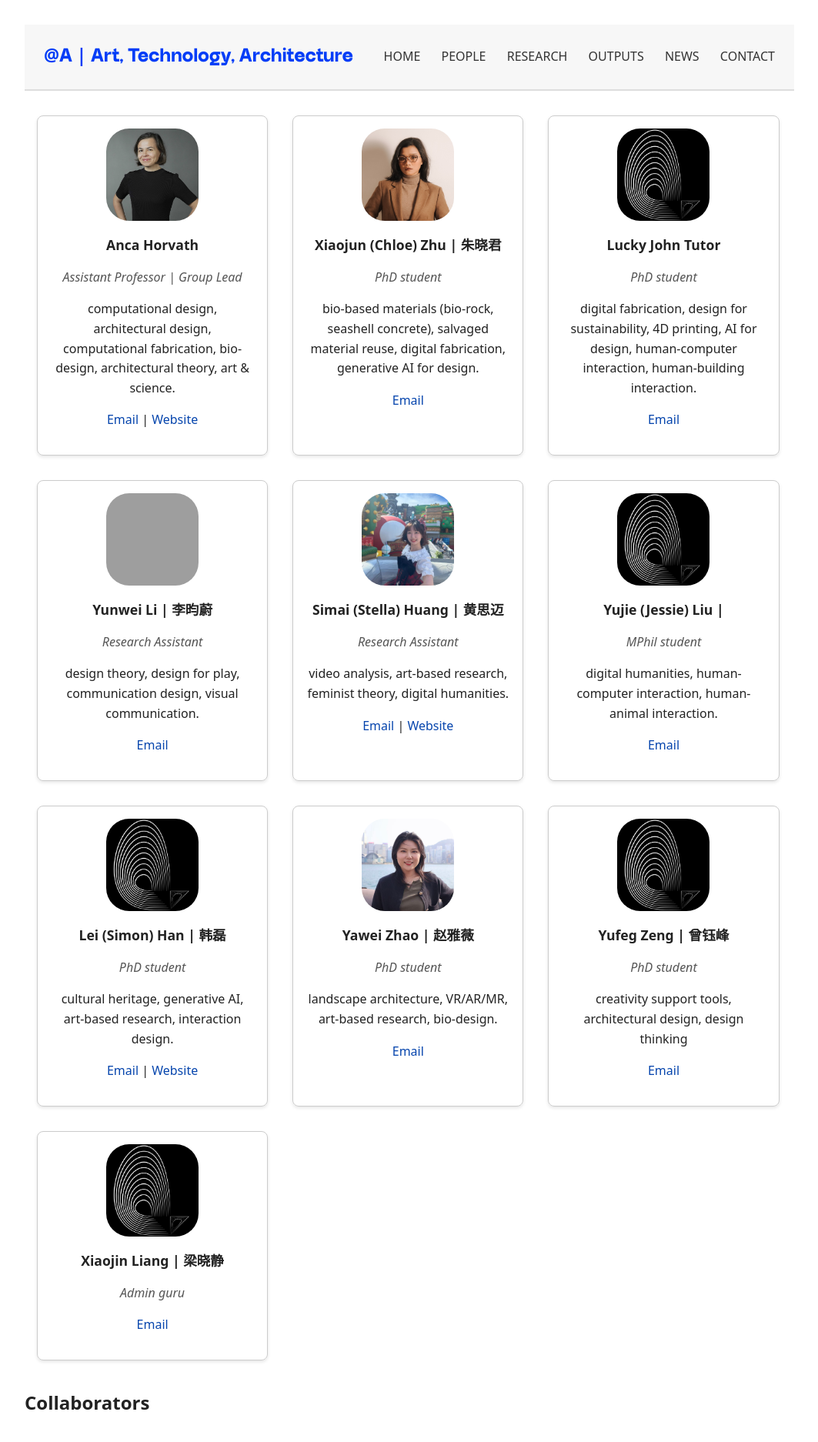
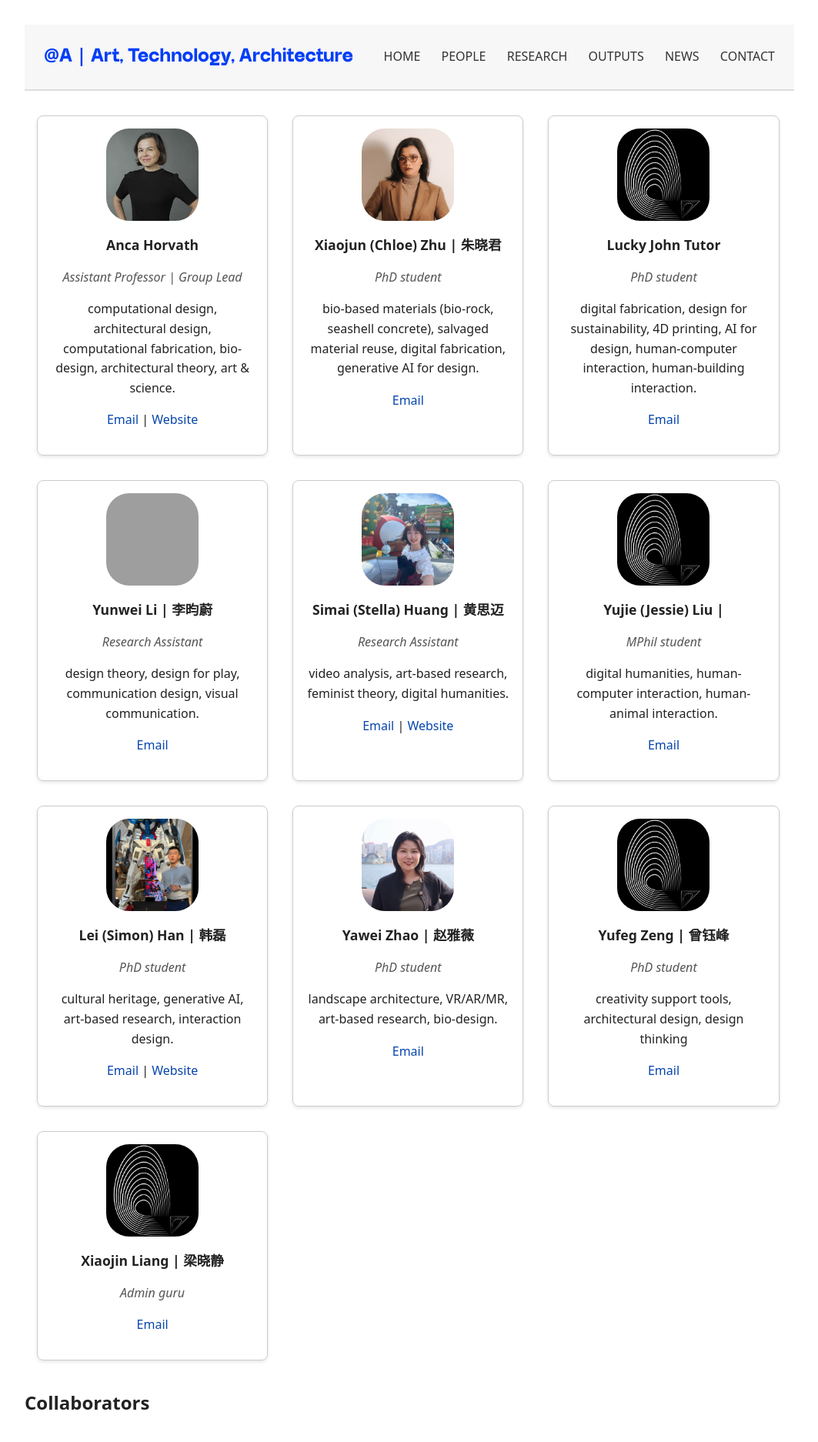
Before and after one commit to anqua/at-a, a Jekyll site: the page built from people.md, in a window 1280 px wide. Shown: the whole page at 77% size, without its empty margins (108-1171 px from the left). Built offline with Jekyll 4.4.1, drawn with Linux system fonts in a browser that asks for light colours; some web fonts are replaced; grey boxes are pictures that could not be loaded.

Commit message:
Update people.yml

```diff
--- a/_data/people.yml
+++ b/_data/people.yml
@@ -38,7 +38,7 @@
 
 - name: Lei (Simon) Han | 韩磊
   role: PhD student
-  photo: /at-a/assets/images/Logo_AtA.png
+  photo: /at-a/assets/images/simon.jpeg
   email: lhan229@connect.hkust-gz.edu.cn
   website: https://leihan124.github.io/
   research: "cultural heritage, generative AI, art-based research, interaction design."
```
